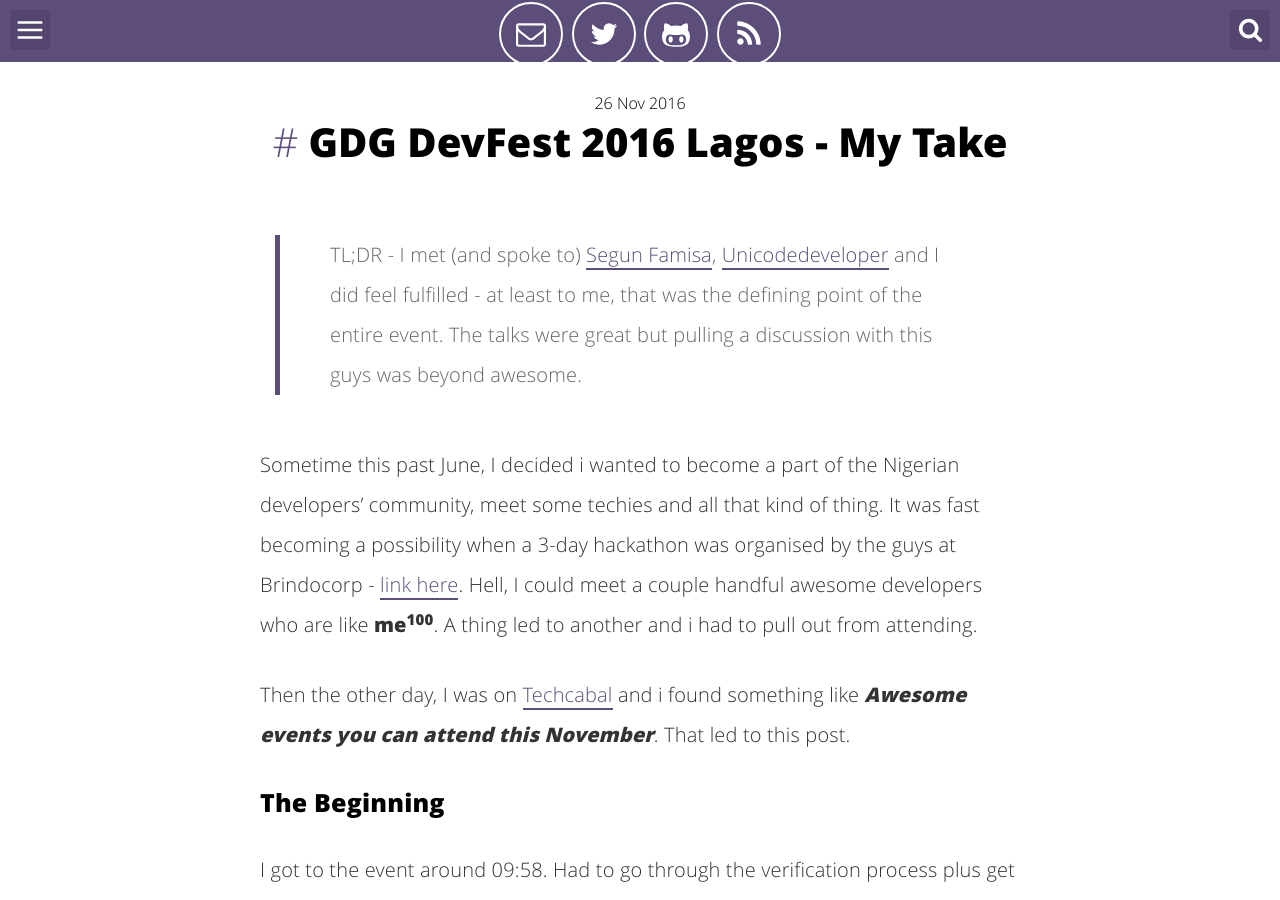
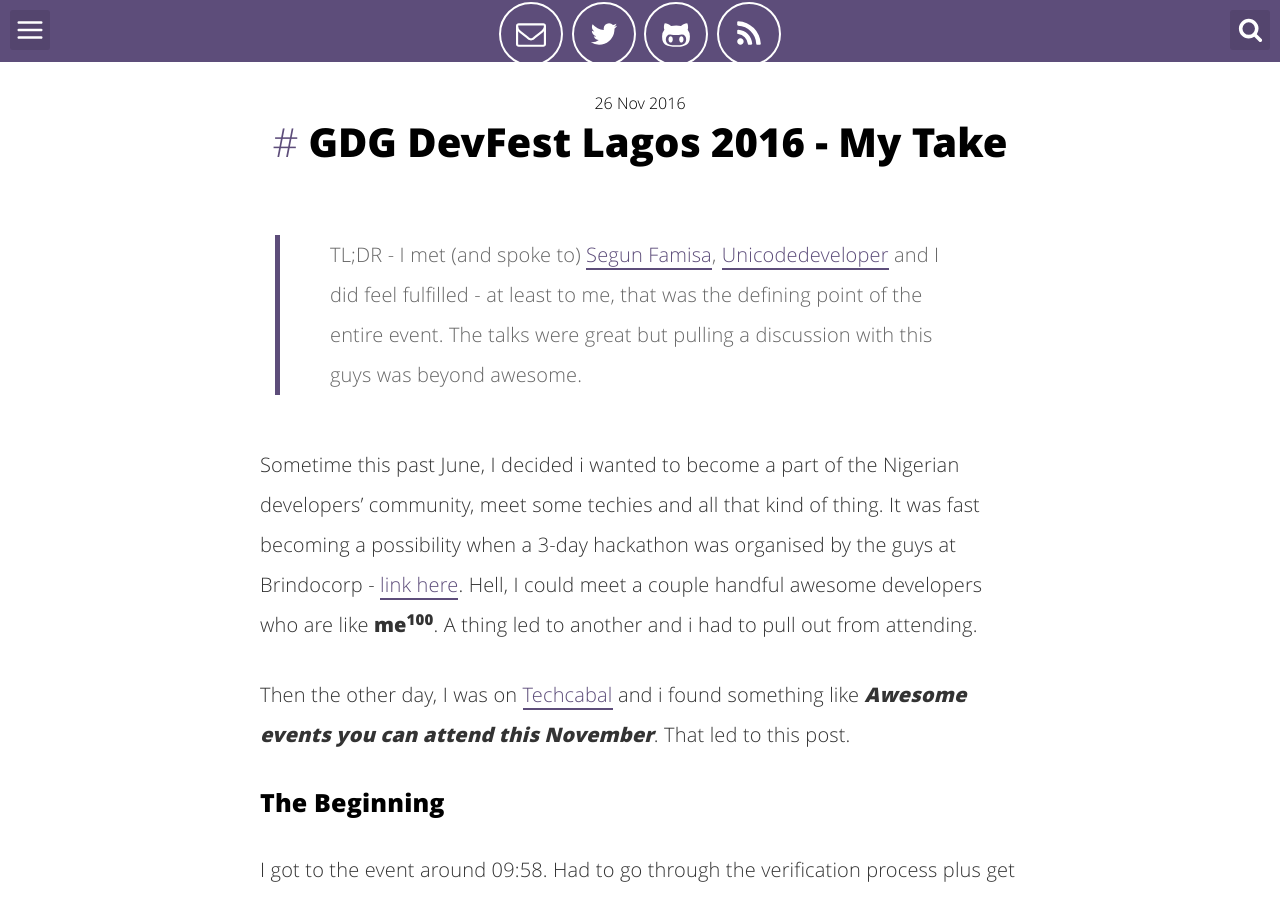
Before and after one commit to adelowo/portfolio, a Jekyll site: the page built from _posts/2016-11-26-GDG-DEVFEST-SW-2016.md, in a window 1280 px wide and 900 px high. Built offline with Jekyll 4.4.1, drawn with Linux system fonts in a browser that asks for light colours; comment, search, counter and statistics services are not loaded.

Commit message:
Renaming article

```diff
--- a/_includes/header-default.html
+++ b/_includes/header-default.html
@@ -14,10 +14,10 @@
 
         <ul class="recent">
             <p>Recent posts:</p>
-             {% for post in site.posts limit:5%}
+             {% for post in site.posts limit:7%}
                 <li>
-                    <a title="Will take a my recent post" href="{{ post.url | prepend: site.baseurl }}">
-                        <h2 class="post-title" itemprop="name">{{ post.title }}</h2>
+                    <a title="{{post.title}}" href="{{ post.url | prepend: site.baseurl }}">
+                        <h2 class="post-title" itemprop="name"><time itemprop="datePublished" datetime="{{ page.date }}">{{ post.date | date_to_string }}</time> -> {{ post.title }}</h2>
                     </a>
                 </li>
               {% endfor %}
--- a/_posts/2016-11-26-GDG-DEVFEST-SW-2016.md
+++ b/_posts/2016-11-26-GDG-DEVFEST-SW-2016.md
@@ -1,7 +1,7 @@
 ---
 
 layout : post
-title : GDG DevFest 2016 Lagos - My Take
+title : GDG DevFest Lagos 2016 - My Take
 description : My first event/meetup/conference of any sort and i was completely overwhelmed
 tags : events
 ---
```
